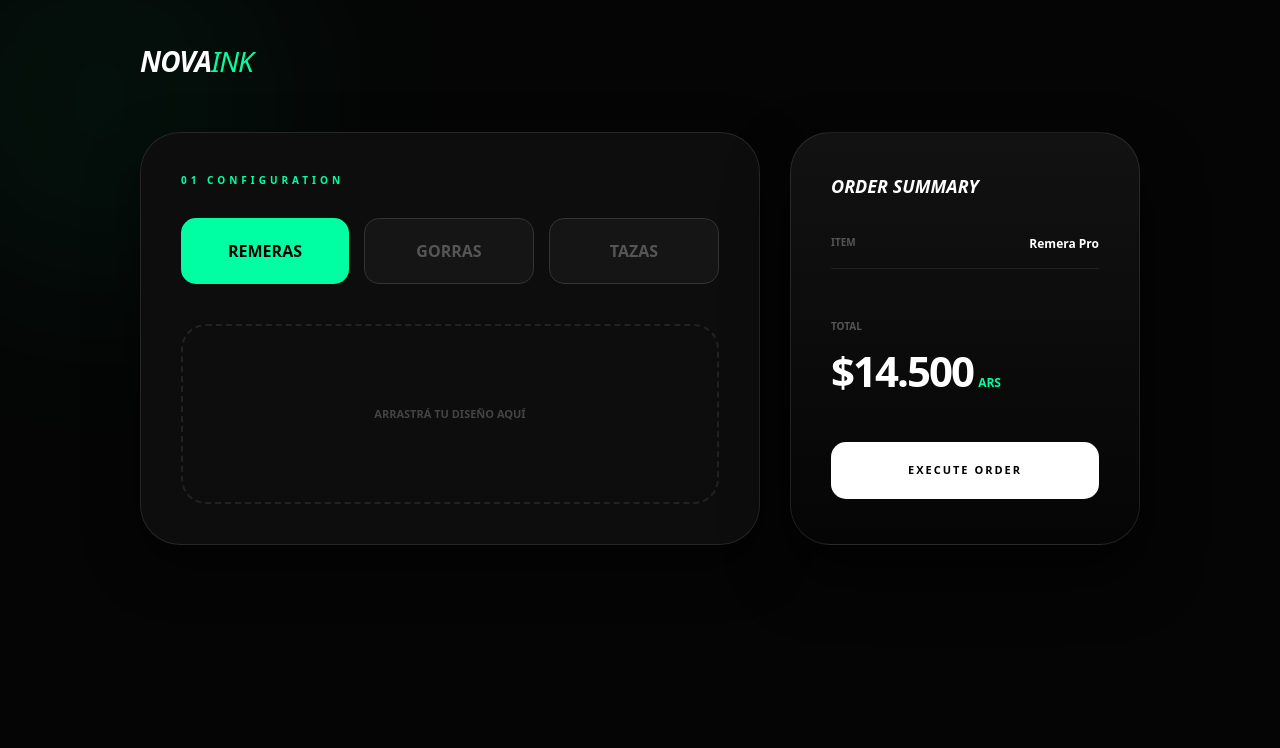
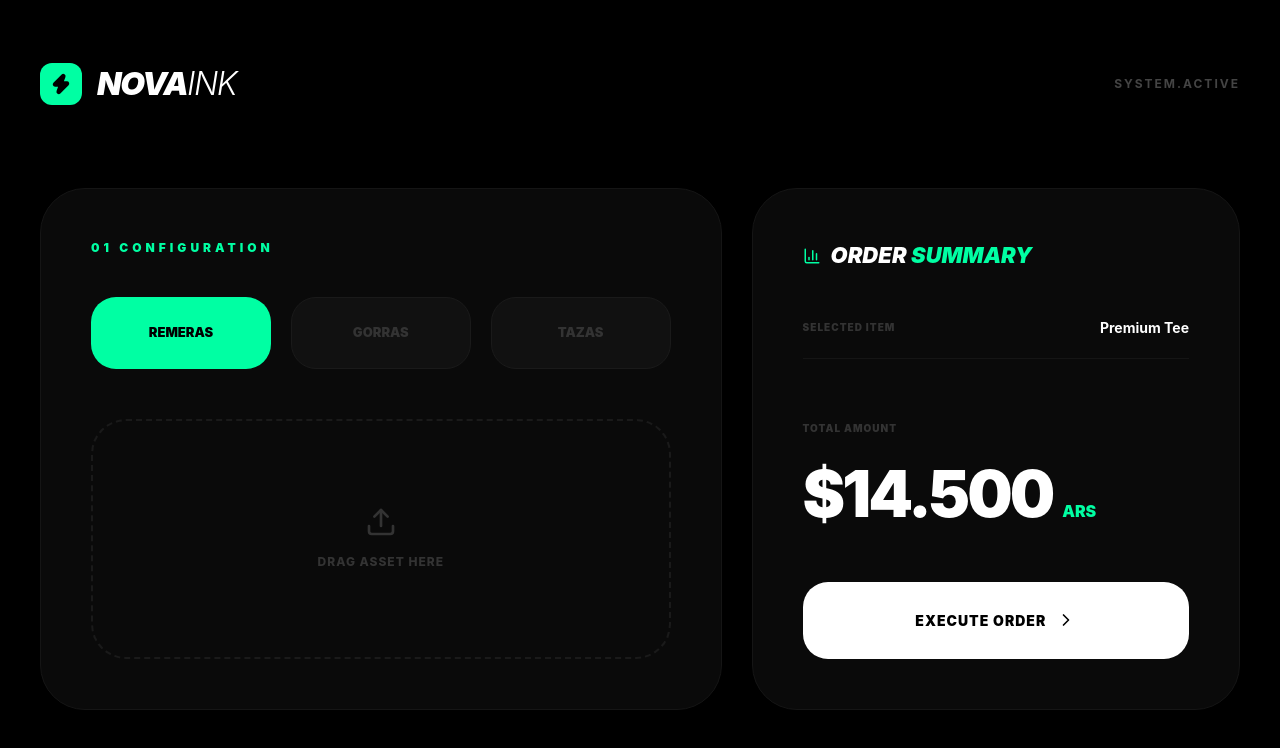
Before and after one commit to miguelquinteros232-tech/novaink-web, a Next.js app: page / in a window 1280 px wide. Shown: the top 748 px of the page. Built offline with nearby package versions, Linux system fonts and the light colour scheme.

Commit message:
Update page.js

```diff
--- a/app/page.js
+++ b/app/page.js
@@ -1,98 +1,89 @@
 "use client";
 import React from 'react';
+import { Zap, Upload, ChevronRight, BarChart3 } from 'lucide-react';
 
-export default function NovaInkAlpha() {
+export default function NovaInk() {
   return (
     <div style={{
-      backgroundColor: '#050505',
-      color: 'white',
-      minHeight: '100vh',
-      fontFamily: 'system-ui, sans-serif',
-      display: 'flex',
-      flexDirection: 'column',
-      alignItems: 'center',
-      padding: '40px',
-      margin: '0'
+      backgroundColor: '#000000', color: 'white', minHeight: '100vh',
+      fontFamily: 'Inter, system-ui, sans-serif', padding: '60px 20px',
+      display: 'flex', flexDirection: 'column', alignItems: 'center'
     }}>
-      {/* Glow de fondo */}
-      <div style={{
-        position: 'absolute', top: '-100px', left: '-100px', width: '400px', height: '400px',
-        backgroundColor: 'rgba(0, 255, 163, 0.05)', filter: 'blur(100px)', borderRadius: '50%', zIndex: 0
-      }}></div>
 
-      {/* Header */}
-      <header style={{ width: '100%', maxWidth: '1000px', marginBottom: '50px', zIndex: 1 }}>
-        <h1 style={{ fontSize: '28px', fontWeight: '900', fontStyle: 'italic', letterSpacing: '-1px' }}>
-          NOVA<span style={{ color: '#00ffa3', fontWeight: '200' }}>INK</span>
-        </h1>
+      {/* Header Superior */}
+      <header style={{ width: '100%', maxWidth: '1200px', display: 'flex', justifyContent: 'space-between', alignItems: 'center', marginBottom: '80px' }}>
+        <div style={{ display: 'flex', alignItems: 'center', gap: '15px' }}>
+          <div style={{ background: '#00ffa3', padding: '10px', borderRadius: '12px' }}>
+            <Zap size={22} color="black" fill="black" />
+          </div>
+          <h1 style={{ fontSize: '32px', fontWeight: '900', letterSpacing: '-1.5px', fontStyle: 'italic' }}>
+            NOVA<span style={{ fontWeight: '300' }}>INK</span>
+          </h1>
+        </div>
+        <div style={{ color: '#444', fontSize: '12px', fontWeight: 'bold', letterSpacing: '2px' }}>SYSTEM.ACTIVE</div>
       </header>
 
-      {/* Grid de 2 Columnas: Esto es lo que va a arreglar la "lista" */}
+      {/* Grid Principal */}
       <div style={{
-        display: 'flex',
-        flexDirection: 'row',
-        gap: '30px',
-        width: '100%',
-        maxWidth: '1000px',
-        zIndex: 1,
-        flexWrap: 'wrap' // Para que en celulares se ponga uno abajo del otro
+        display: 'flex', gap: '30px', width: '100%', maxWidth: '1200px', flexWrap: 'wrap', justifyContent: 'center'
       }}>
 
-        {/* Panel Izquierdo (Configuración) */}
+        {/* PANEL 01 CONFIGURATION */}
         <div style={{
-          flex: '1',
-          minWidth: '300px',
-          background: '#0d0d0e',
-          border: '1px solid rgba(255,255,255,0.1)',
-          padding: '40px',
-          borderRadius: '40px',
-          boxShadow: '0 20px 50px rgba(0,0,0,0.5)'
+          flex: '1.5', minWidth: '400px', background: '#0a0a0a', border: '1px solid #151515',
+          borderRadius: '45px', padding: '50px'
         }}>
-          <p style={{ color: '#00ffa3', fontSize: '10px', letterSpacing: '4px', fontWeight: '900', marginBottom: '30px' }}>01 CONFIGURATION</p>
+          <h2 style={{ color: '#00ffa3', fontSize: '12px', fontWeight: '900', letterSpacing: '4px', marginBottom: '40px' }}>01 CONFIGURATION</h2>
 
-          <div style={{ display: 'flex', gap: '15px', marginBottom: '40px' }}>
-            <button style={{ flex: 1, background: '#00ffa3', color: 'black', border: 'none', padding: '20px', borderRadius: '15px', fontWeight: '900', cursor: 'pointer' }}>REMERAS</button>
-            <button style={{ flex: 1, background: '#151516', color: '#555', border: '1px solid #333', padding: '20px', borderRadius: '15px', fontWeight: '900' }}>GORRAS</button>
-            <button style={{ flex: 1, background: '#151516', color: '#555', border: '1px solid #333', padding: '20px', borderRadius: '15px', fontWeight: '900' }}>TAZAS</button>
+          <div style={{ display: 'grid', gridTemplateColumns: '1fr 1fr 1fr', gap: '20px', marginBottom: '50px' }}>
+            <button style={{ background: '#00ffa3', color: 'black', border: 'none', padding: '25px', borderRadius: '25px', fontWeight: '900', fontSize: '13px', cursor: 'pointer' }}>REMERAS</button>
+            <button style={{ background: '#111', color: '#333', border: '1px solid #1a1a1a', padding: '25px', borderRadius: '25px', fontWeight: '900', fontSize: '13px' }}>GORRAS</button>
+            <button style={{ background: '#111', color: '#333', border: '1px solid #1a1a1a', padding: '25px', borderRadius: '25px', fontWeight: '900', fontSize: '13px' }}>TAZAS</button>
           </div>
 
-          <div style={{ height: '180px', border: '2px dashed #222', borderRadius: '25px', display: 'flex', alignItems: 'center', justifyContent: 'center', color: '#444', fontWeight: 'bold', fontSize: '11px' }}>
-            ARRASTRÁ TU DISEÑO AQUÍ
+          <div style={{
+            height: '240px', border: '2px dashed #1a1a1a', borderRadius: '35px',
+            display: 'flex', flexDirection: 'column', alignItems: 'center', justifyContent: 'center',
+            color: '#333', cursor: 'pointer'
+          }}>
+            <Upload size={32} style={{ marginBottom: '15px' }} />
+            <span style={{ fontSize: '12px', fontWeight: '800', letterSpacing: '1px' }}>DRAG ASSET HERE</span>
           </div>
         </div>
 
-        {/* Panel Derecho (Resumen) */}
+        {/* PANEL ORDER SUMMARY */}
         <aside style={{
-          width: '350px',
-          background: 'linear-gradient(180deg, #121213 0%, #050505 100%)',
-          border: '1px solid rgba(255,255,255,0.1)',
-          padding: '40px',
-          borderRadius: '40px',
-          boxShadow: '0 30px 60px rgba(0,0,0,0.7)'
+          flex: '1', minWidth: '350px', background: '#0a0a0a', border: '1px solid #151515',
+          borderRadius: '45px', padding: '50px', display: 'flex', flexDirection: 'column'
         }}>
-          <h3 style={{ fontSize: '18px', fontWeight: '900', marginBottom: '35px', fontStyle: 'italic' }}>ORDER SUMMARY</h3>
-
-          <div style={{ display: 'flex', justifyContent: 'space-between', borderBottom: '1px solid #222', paddingBottom: '15px', marginBottom: '15px' }}>
-            <span style={{ fontSize: '10px', color: '#555', fontWeight: '900' }}>ITEM</span>
-            <span style={{ fontSize: '12px', fontWeight: 'bold' }}>Remera Pro</span>
+          <div style={{ display: 'flex', alignItems: 'center', gap: '10px', marginBottom: '45px' }}>
+            <BarChart3 size={18} color="#00ffa3" />
+            <h3 style={{ fontSize: '22px', fontWeight: '900', fontStyle: 'italic' }}>ORDER <span style={{color: '#00ffa3'}}>SUMMARY</span></h3>
           </div>
 
-          <div style={{ marginTop: '50px', marginBottom: '40px' }}>
-            <p style={{ fontSize: '10px', color: '#555', fontWeight: '900', marginBottom: '5px' }}>TOTAL</p>
-            <div style={{ display: 'flex', alignItems: 'baseline', gap: '5px' }}>
-              <span style={{ fontSize: '42px', fontWeight: '900', letterSpacing: '-2px' }}>$14.500</span>
-              <span style={{ color: '#00ffa3', fontSize: '12px', fontWeight: 'bold' }}>ARS</span>
+          <div style={{ display: 'flex', justifyContent: 'space-between', alignItems: 'center', borderBottom: '1px solid #151515', paddingBottom: '20px', marginBottom: '40px' }}>
+            <span style={{ fontSize: '10px', color: '#333', fontWeight: '900', letterSpacing: '1px' }}>SELECTED ITEM</span>
+            <span style={{ fontSize: '14px', fontWeight: '700' }}>Premium Tee</span>
+          </div>
+
+          <div style={{ marginTop: 'auto', marginBottom: '40px' }}>
+            <p style={{ fontSize: '10px', color: '#333', fontWeight: '900', letterSpacing: '1px', marginBottom: '10px' }}>TOTAL AMOUNT</p>
+            <div style={{ display: 'flex', alignItems: 'baseline', gap: '10px' }}>
+              <span style={{ fontSize: '64px', fontWeight: '900', letterSpacing: '-3px' }}>$14.500</span>
+              <span style={{ color: '#00ffa3', fontSize: '16px', fontWeight: '900' }}>ARS</span>
             </div>
           </div>
 
           <button style={{
-            width: '100%', padding: '20px', background: 'white', color: 'black',
-            border: 'none', borderRadius: '15px', fontWeight: '900', fontSize: '11px',
-            cursor: 'pointer', letterSpacing: '2px'
+            width: '100%', padding: '28px', background: 'white', color: 'black',
+            border: 'none', borderRadius: '25px', fontWeight: '900', fontSize: '14px',
+            cursor: 'pointer', display: 'flex', alignItems: 'center', justifyContent: 'center', gap: '10px',
+            textTransform: 'uppercase', letterSpacing: '1px'
           }}>
-            EXECUTE ORDER
+            Execute Order <ChevronRight size={20} />
           </button>
         </aside>
+
       </div>
     </div>
   );
```
